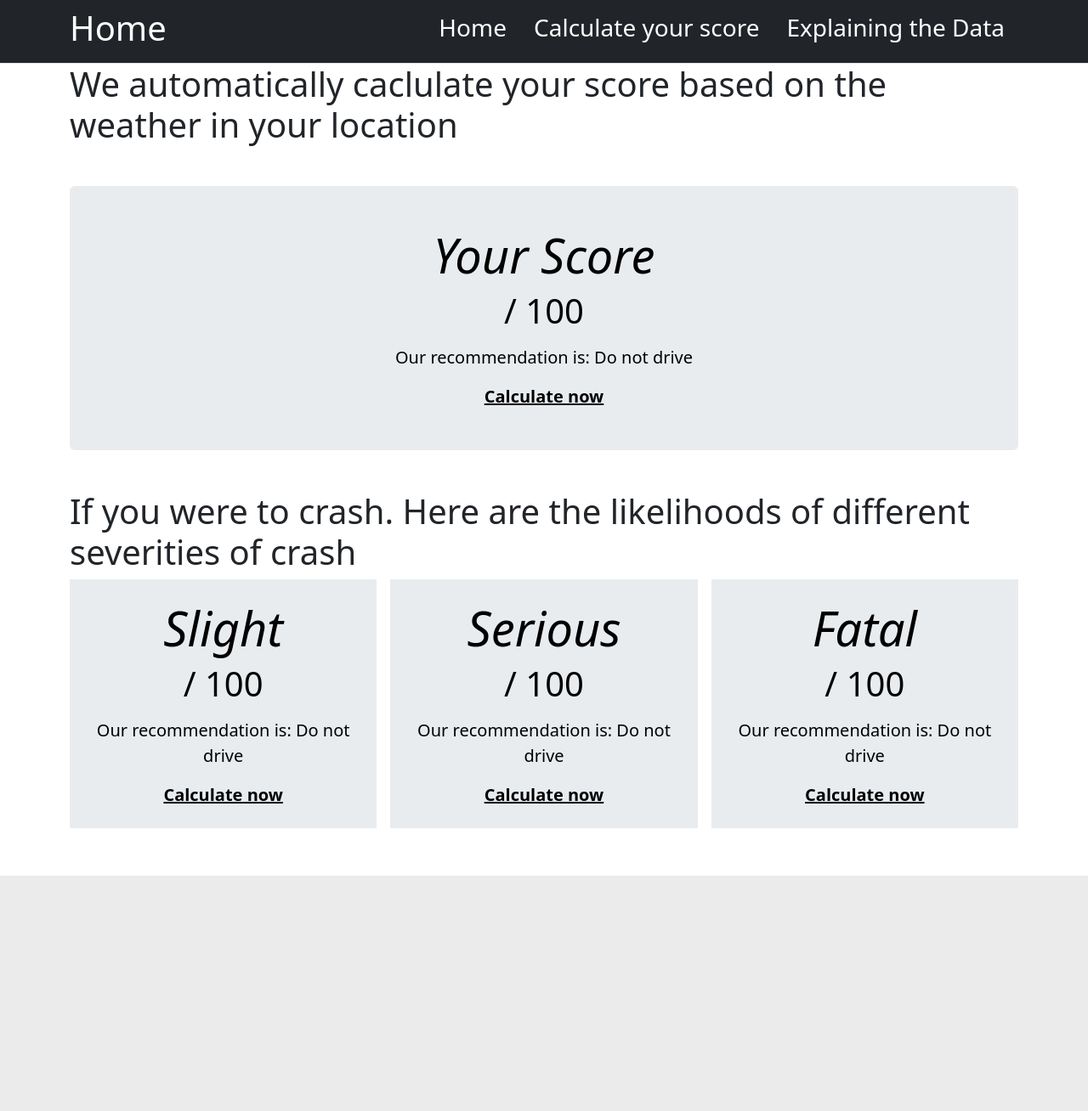
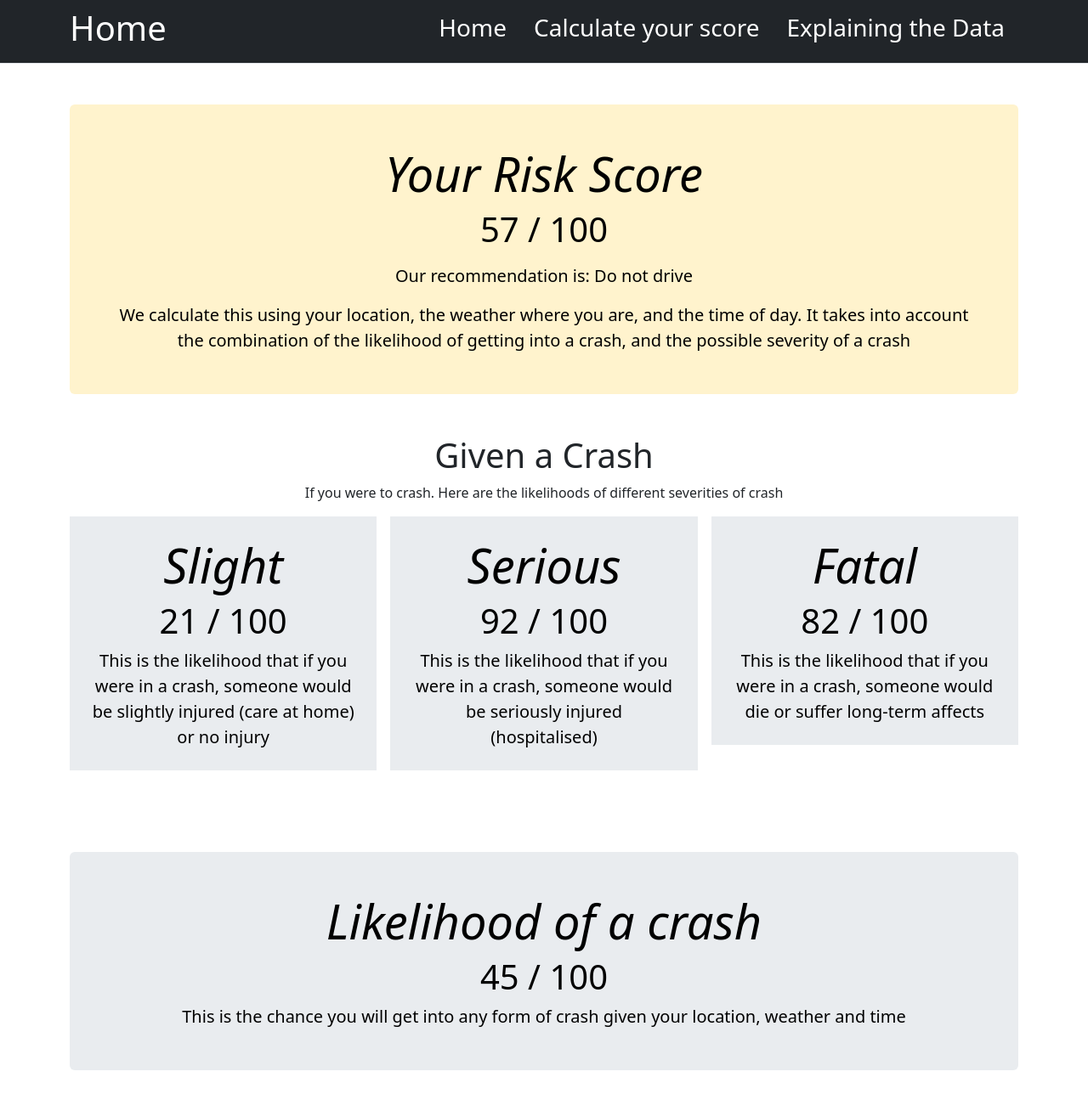
Before and after one commit to ms1498/DataForGood, a Django app: page /trafficDisplay/calculate in a window 1280 px wide. Shown: the whole page at 85% size. Before the commit the page ends 1031 px from the top, so only its background shows below. Run offline with Django 4.2, Linux system fonts and the light colour scheme; some libraries are stand-ins or nearby versions.

Commit message:
Calculate Page Complete (for now)

```diff
--- a/data4good/trafficDisplay/templates/calculate.html
+++ b/data4good/trafficDisplay/templates/calculate.html
@@ -3,27 +3,50 @@
 {% block title %} Home {% endblock %}
 
 {% block content %}
-<h1>We automatically caclulate your score based on the weather in your location</h1>
 
+<script>
+    document.addEventListener("DOMContentLoaded", function () {
+        const score = parseInt("{{ overallScore }}", 10);  // Ensure it's a number
+        setBackground(score);
+    });
 
-<div class="p-4 p-md-5 mb-5 mt-5 rounded text-body-emphasis bg-body-secondary text-center">
+    function setBackground(score){
+        const scoreBlock = document.getElementById('riskScore');
+        scoreBlock.classList.remove("bg-danger-subtle", "bg-warning-subtle", "bg-success-subtle");
+        if(score > 70){
+            scoreBlock.classList.add("bg-danger-subtle");
+        } else if(score > 30){
+            scoreBlock.classList.add("bg-warning-subtle");
+        } else{
+            scoreBlock.classList.add("bg-success-subtle");
+        }
+    }
+</script>
+
+<div id="riskScore" class="p-4 p-md-5 mb-5 mt-5 rounded text-body-emphasis text-center" onload="setBackground('{{ overallScore }}')">
     <div class="px-0">
-        <h3 class="display-4 fst-italic">Your Score</h3>
+        <h3 class="display-4 fst-italic">Your Risk Score</h3>
         <h1>{{ overallScore }} / 100</h1>
         <p class="lead my-3">Our recommendation is: {{ recommendation }}</p>
-        <p class="lead mb-0"><a href="/trafficDisplay/calculate" class="text-body-emphasis fw-bold">Calculate now</a></p>
+        <p class="lead mb-0">
+            We calculate this using your location, the weather where you are, and the time of day.
+            It takes into account the combination of the likelihood of getting into a crash, and the
+            possible severity of a crash
+        </p>
     </div>
 </div>
 
-<h1>If you were to crash. Here are the likelihoods of different severities of crash</h1>
+<div class="text-center">
+<h1>Given a Crash</h1>
+<p>If you were to crash. Here are the likelihoods of different severities of crash</p>
+</div>
 <div class="row row-cols-1 row-cols-sm-2 row-cols-md-3 g-3">
     <div class="mb-5 mt-3">
         <div class="p-4 p-md-5rounded text-body-emphasis bg-body-secondary text-center ">
             <div class="px-0">
                 <h3 class="display-4 fst-italic">Slight</h3>
                 <h1>{{ slightScore }} / 100</h1>
-                <p class="lead my-3">Our recommendation is: {{ recommendation }}</p>
-                <p class="lead mb-0"><a href="/trafficDisplay/calculate" class="text-body-emphasis fw-bold">Calculate now</a></p>
+                <p class="lead mb-0">This is the likelihood that if you were in a crash, someone would be slightly injured (care at home) or no injury</p>
             </div>
         </div>
     </div>
@@ -33,8 +56,7 @@
             <div class="px-0">
                 <h3 class="display-4 fst-italic">Serious</h3>
                 <h1>{{ seriousScore }} / 100</h1>
-                <p class="lead my-3">Our recommendation is: {{ recommendation }}</p>
-                <p class="lead mb-0"><a href="/trafficDisplay/calculate" class="text-body-emphasis fw-bold">Calculate now</a></p>
+                <p class="lead mb-0">This is the likelihood that if you were in a crash, someone would be seriously injured (hospitalised)</p>
             </div>
         </div>
     </div>
@@ -44,12 +66,21 @@
                 <div class="px-0">
                     <h3 class="display-4 fst-italic">Fatal</h3>
                     <h1>{{ fatalScore }} / 100</h1>
-                    <p class="lead my-3">Our recommendation is: {{ recommendation }}</p>
-                    <p class="lead mb-0"><a href="/trafficDisplay/calculate" class="text-body-emphasis fw-bold">Calculate now</a></p>
+                    <p class="lead mb-0">This is the likelihood that if you were in a crash, someone would die or suffer long-term affects</p>
                 </div>
             </div>
         </div>
 </div>
 
+<div class="p-4 p-md-5 mb-5 mt-5 rounded text-body-emphasis bg-body-secondary text-center">
+    <div class="px-0">
+        <h3 class="display-4 fst-italic">Likelihood of a crash</h3>
+        <h1>{{ likelihoodScore }} / 100</h1>
+        <p class="lead mb-0">
+            This is the chance you will get into any form of crash given your location, weather and time
+        </p>
+    </div>
+</div>
+
 
 {% endblock %}
--- a/data4good/trafficDisplay/views.py
+++ b/data4good/trafficDisplay/views.py
@@ -7,7 +7,11 @@ def index(request):
 
 def calculateRiskPage(request):
     context = {
-        "score" : 78,
+        "overallScore" : 57,
+        "slightScore" : 21,
+        "seriousScore" : 92,
+        "fatalScore" : 82,
+        "likelihoodScore" : 45,
         "recommendation" : "Do not drive"
     }
     return render(request, "calculate.html", context)
```
